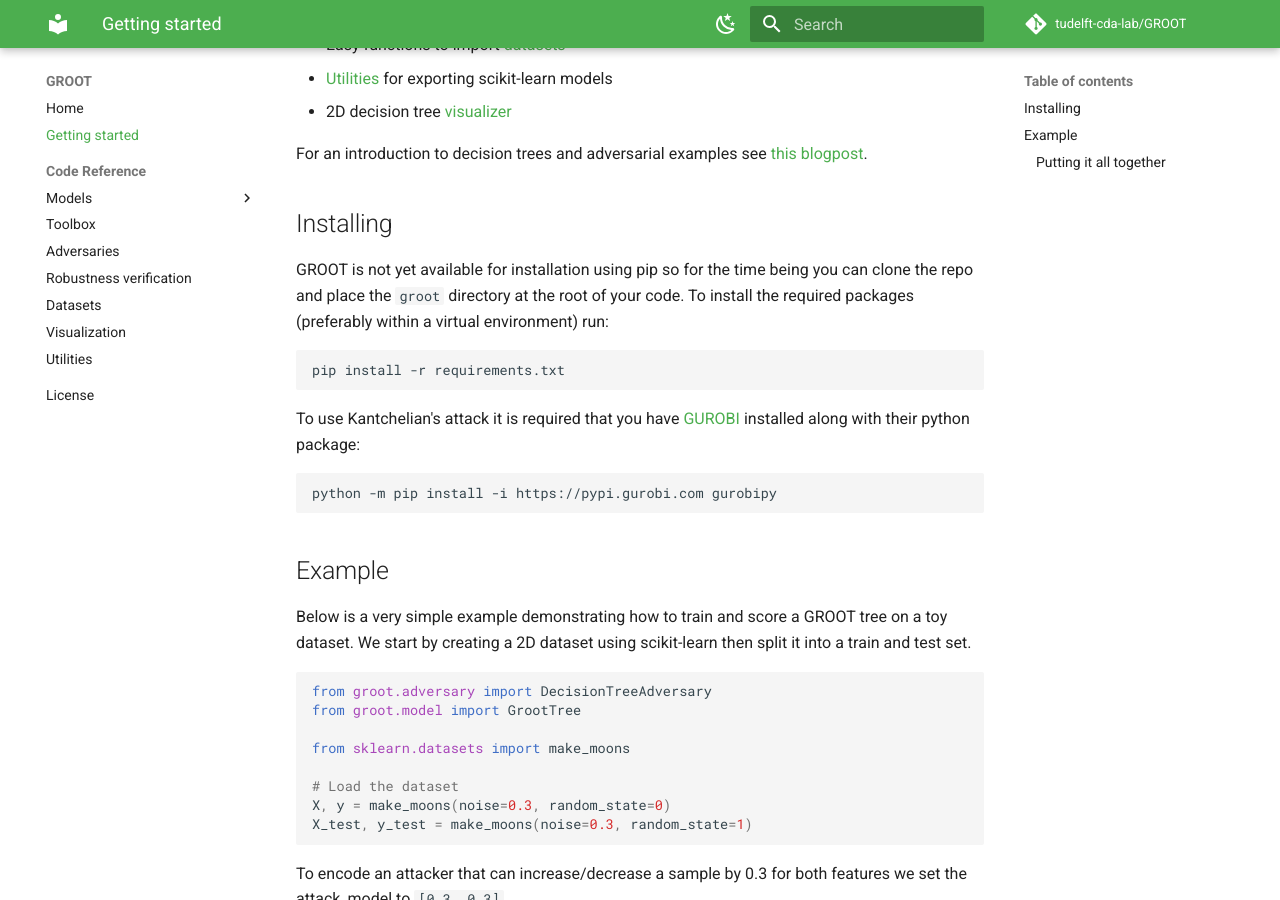
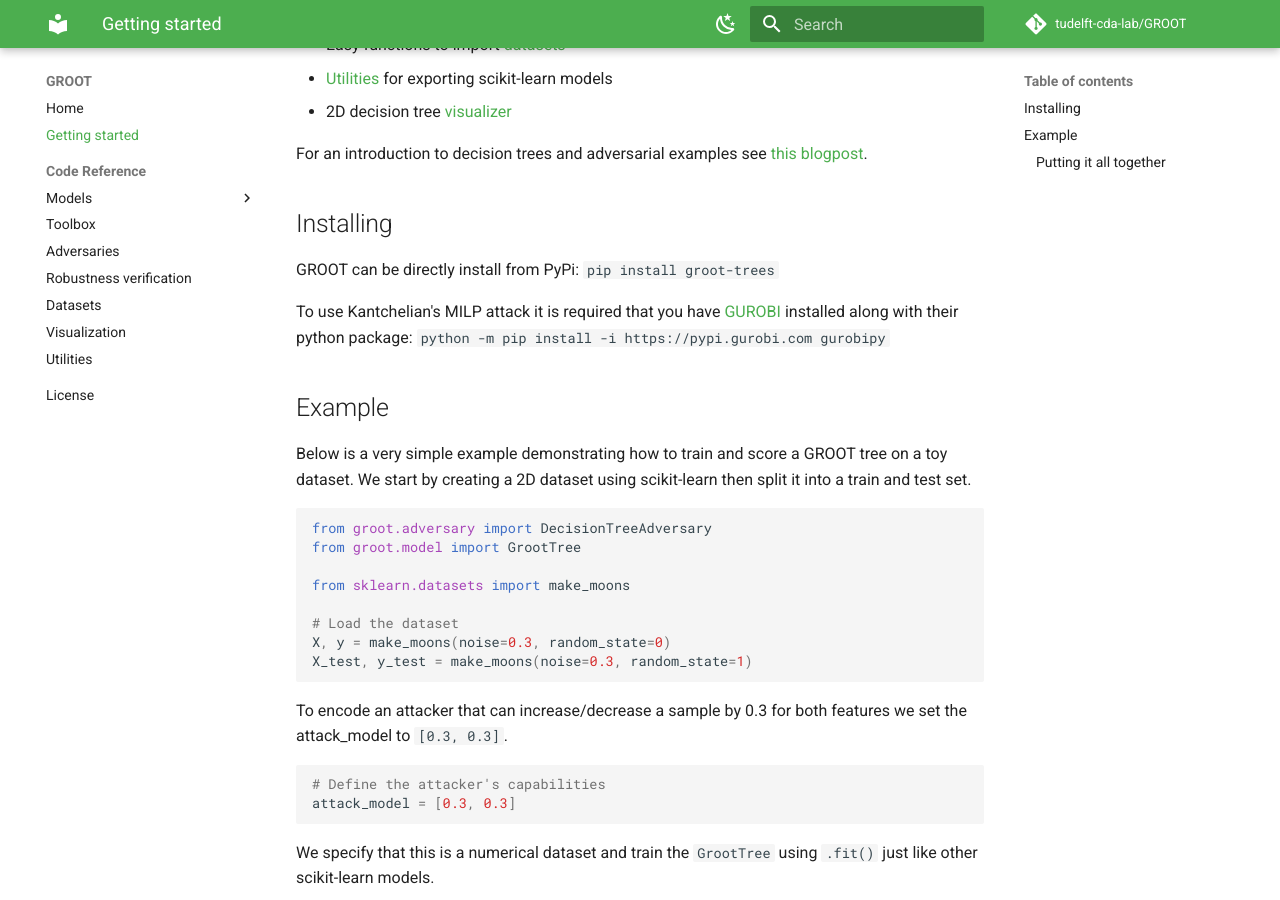
Before and after one commit to tudelft-cda-lab/GROOT, an MkDocs documentation site: the page built from docs/getting_started.md, in a window 1280 px wide and 900 px high, scrolled down 450 px. Built offline with MkDocs 1.6.1 and Material for MkDocs 9.7.7, drawn with Linux system fonts in a browser that asks for light colours; comment, search, counter and statistics services are not loaded.

Commit message:
Add installation instructions

````diff
--- a/docs/getting_started.md
+++ b/docs/getting_started.md
@@ -14,15 +14,11 @@ The GROOT repository contains several useful modules for fitting and scoring dec
 For an introduction to decision trees and adversarial examples see [this blogpost](https://cyber-analytics.nl/blogposts/2021-03-15-trees-adversarial-examples/).
 
 ## Installing
-GROOT is not yet available for installation using pip so for the time being you can clone the repo and place the `groot` directory at the root of your code. To install the required packages (preferably within a virtual environment) run:
-```
-pip install -r requirements.txt
-```
+GROOT can be directly install from PyPi:
+```pip install groot-trees```
 
-To use Kantchelian's attack it is required that you have [GUROBI](https://www.gurobi.com/) installed along with their python package:
-```
-python -m pip install -i https://pypi.gurobi.com gurobipy
-```
+To use Kantchelian's MILP attack it is required that you have [GUROBI](https://www.gurobi.com/) installed along with their python package:
+```python -m pip install -i https://pypi.gurobi.com gurobipy```
 
 ## Example
 Below is a very simple example demonstrating how to train and score a GROOT tree on a toy dataset. We start by creating a 2D dataset using scikit-learn then split it into a train and test set.
````
Also changed, not shown: README.md (+3 -1 lines).
